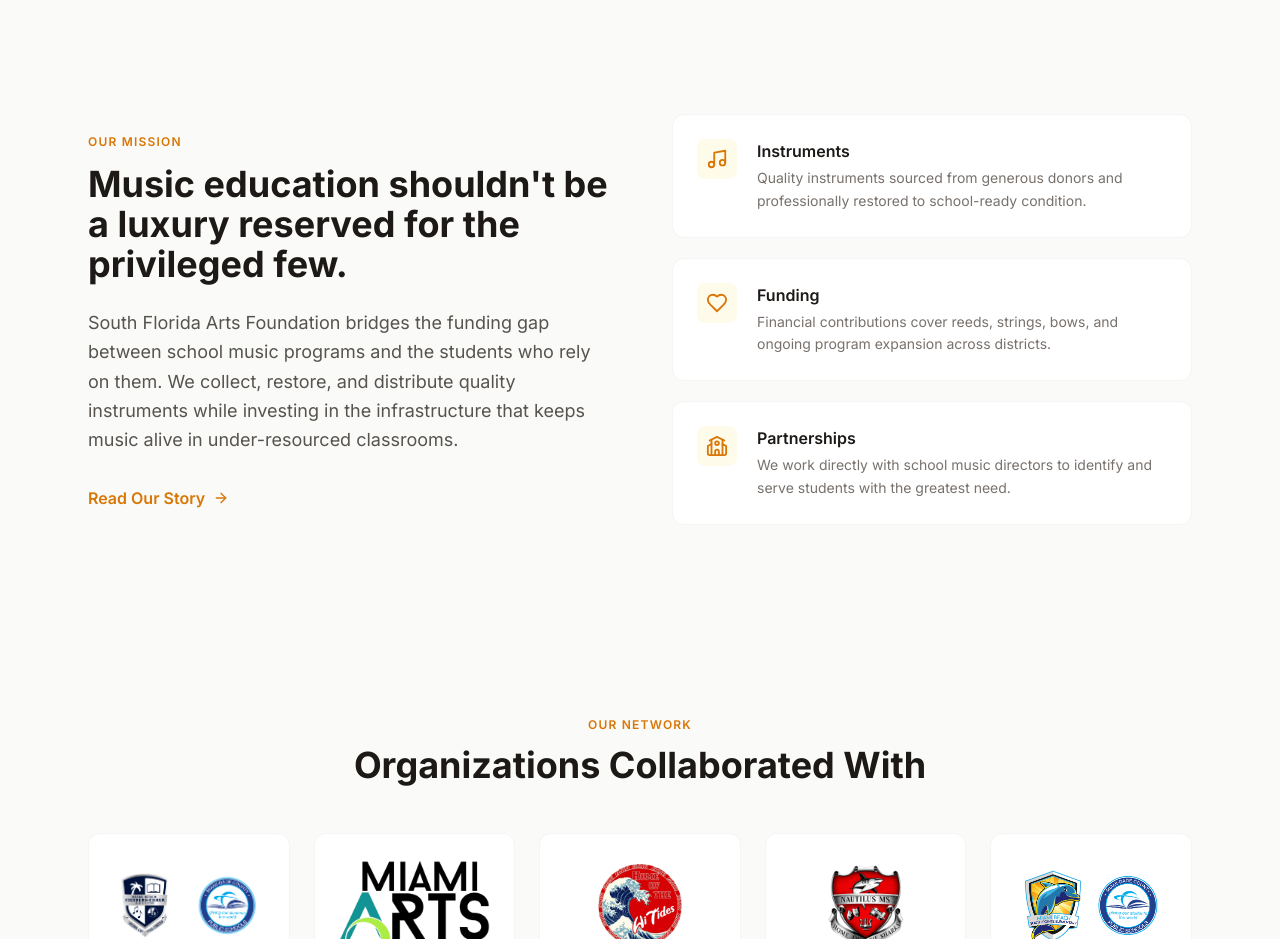
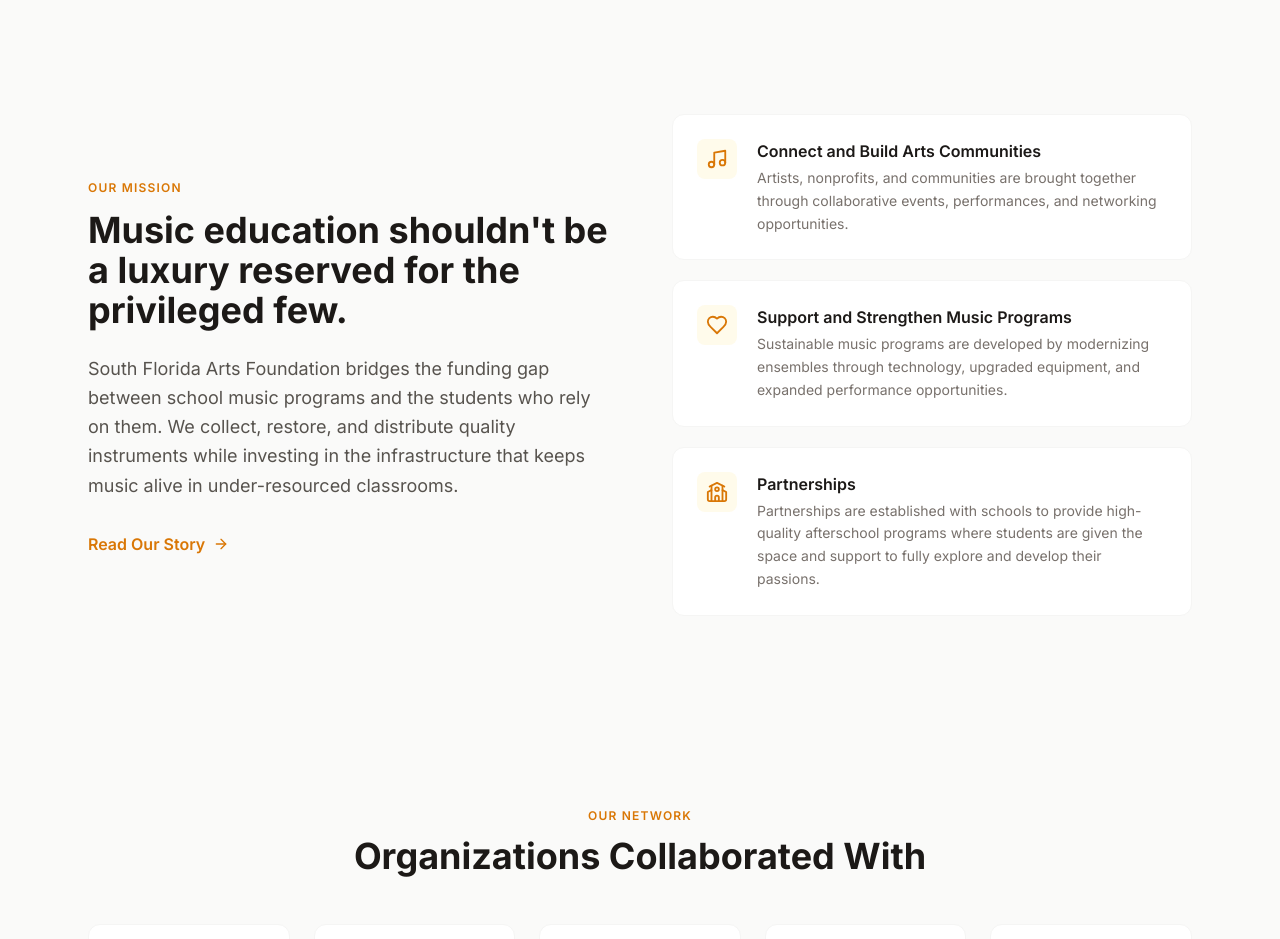
Before and after one commit to EvanLowther/south-florida-art, a React (Vite) app: page / in a window 1280 px wide. Shown: the part 1120-2059 px from the top of the page. Built offline with nearby package versions, Linux system fonts and the light colour scheme; no server answers.

Commit message:
Update features section with new content

```diff
--- a/src/pages/Home.tsx
+++ b/src/pages/Home.tsx
@@ -29,18 +29,18 @@
   const features = [
     {
       icon: <Music size={22} className="text-amber-600" />,
-      title: 'Instruments',
-      desc: 'Quality instruments sourced from generous donors and professionally restored to school-ready condition.',
+      title: 'Connect and Build Arts Communities',
+      desc: 'Artists, nonprofits, and communities are brought together through collaborative events, performances, and networking opportunities.',
     },
     {
       icon: <Heart size={22} className="text-amber-600" />,
-      title: 'Funding',
-      desc: 'Financial contributions cover reeds, strings, bows, and ongoing program expansion across districts.',
+      title: 'Support and Strengthen Music Programs',
+      desc: 'Sustainable music programs are developed by modernizing ensembles through technology, upgraded equipment, and expanded performance opportunities.',
     },
     {
       icon: <School size={22} className="text-amber-600" />,
       title: 'Partnerships',
-      desc: 'We work directly with school music directors to identify and serve students with the greatest need.',
+      desc: 'Partnerships are established with schools to provide high-quality afterschool programs where students are given the space and support to fully explore and develop their passions.',
     },
   ];
 
```
